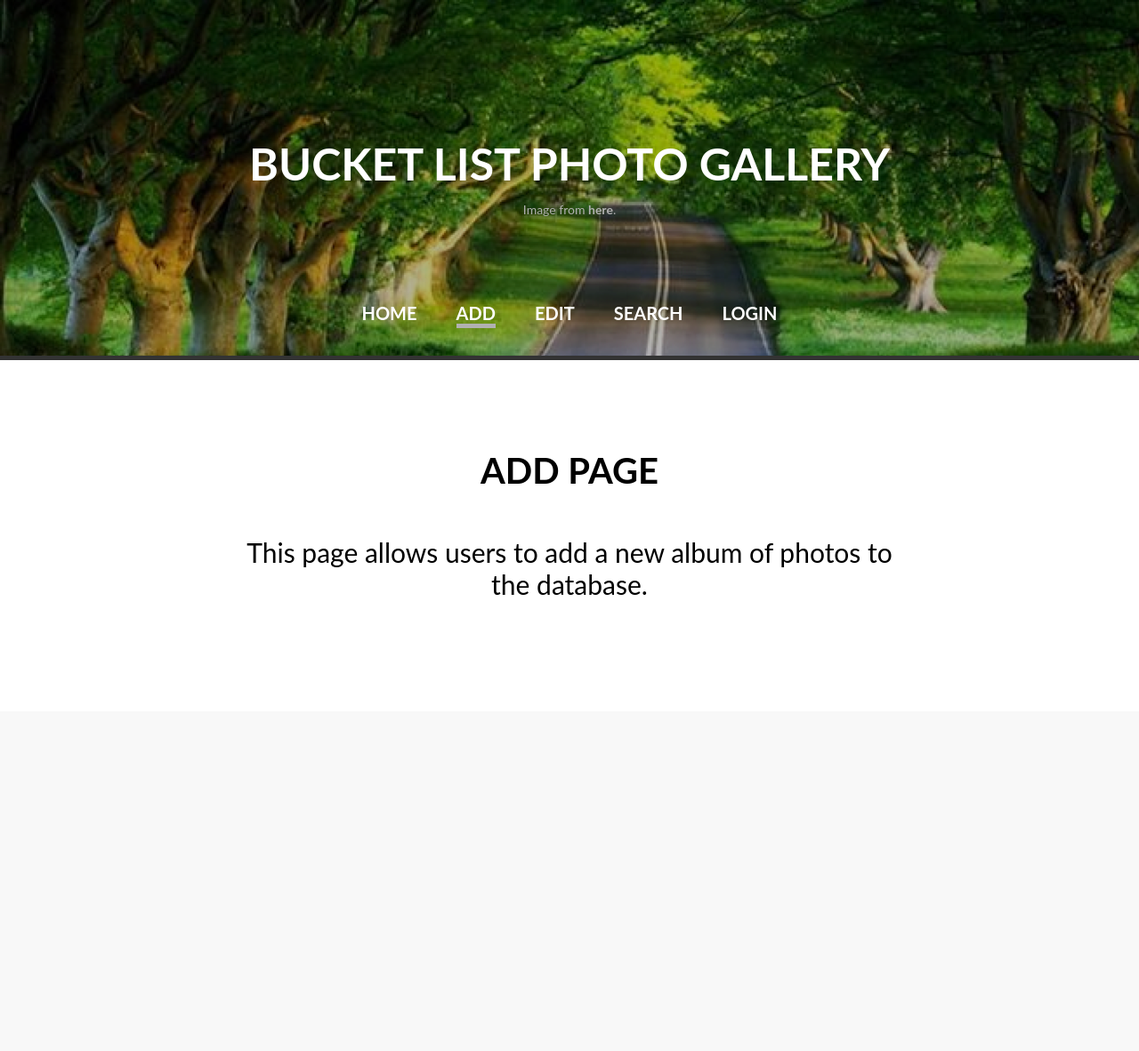
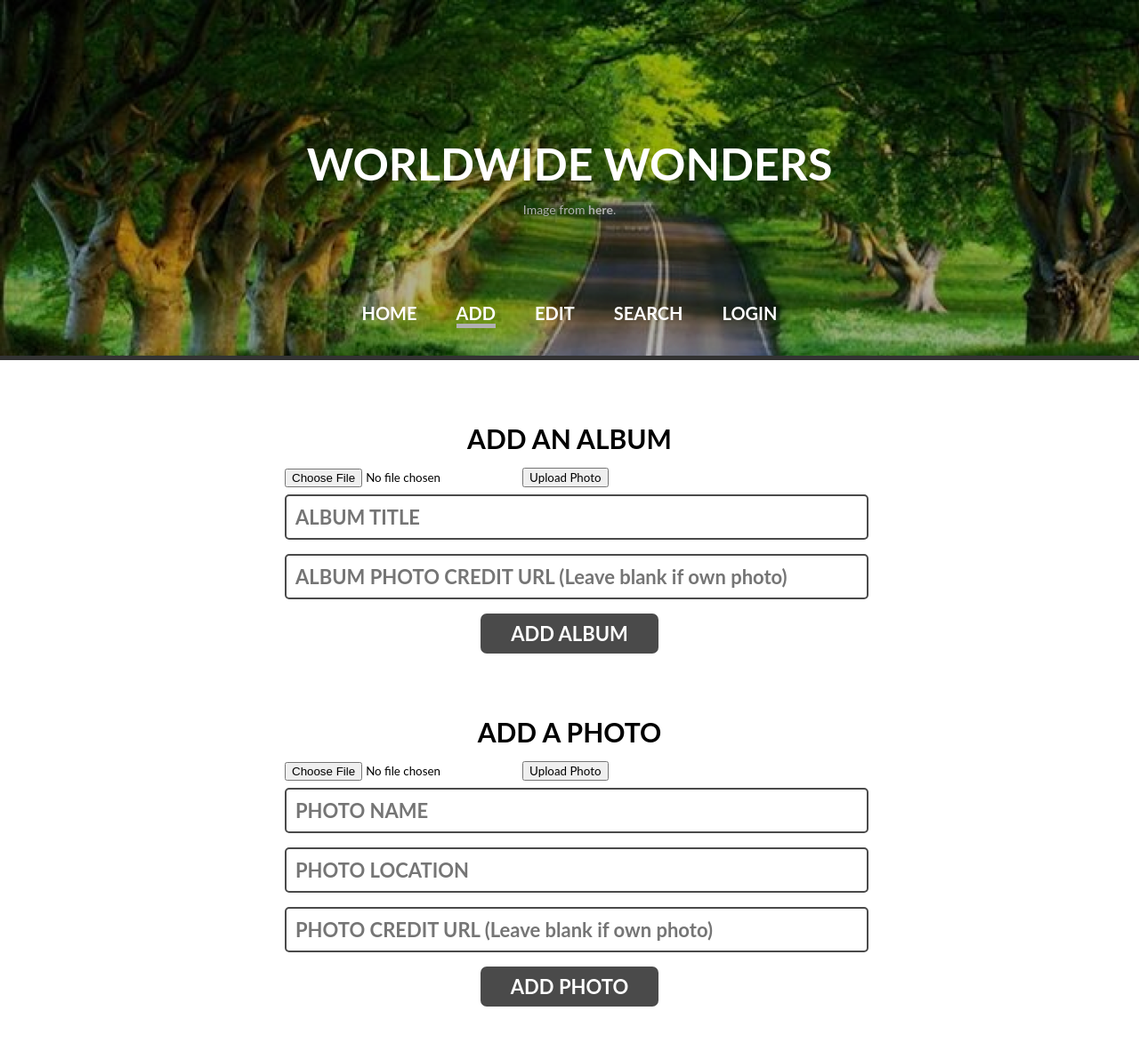
Before and after one commit to acheng96/Cornell-CS2300, a PHP site: page /files/add.php in a window 1280 px wide. Shown: the whole page at 89% size. Before the commit the page ends 669 px from the top, so only its background shows below. Run offline with PHP 8.4, Linux system fonts and the light colour scheme.

Commit message:
Add new albums and images and create add forms with validation

```diff
--- a/p3/css/stylesheet.css
+++ b/p3/css/stylesheet.css
@@ -145,7 +145,7 @@ ul {
 	margin: auto;
 }
 
-#album-name {
+.album-name {
 	margin-bottom: 0;
 	font-weight: bold;
 	font-size: 40px;
@@ -153,14 +153,14 @@ ul {
 	text-transform: uppercase;
 }
 
-#album-date-created, #album-date-modified {
+.album-date-created, .album-date-modified {
 	margin: 10px 0 0 0;
 	font-weight: normal;
 	font-size: 20px;
 	text-align: center;
 }
 
-#album-image {
+.album-image {
 	display: block;
 	margin: auto;
 	width: 500px;
@@ -176,14 +176,14 @@ ul {
 	text-align: center;
 }
 
-#image-credit {
+.image-credit {
 	margin-top: 10px;
 	font-weight: normal;
 	font-size: 14px;
 	text-align: center;
 }
 
-#image-credit b {
+.image-credit b {
 	color: black;
 }
 
@@ -208,21 +208,21 @@ ul {
 	overflow: hidden;
 }
 
-.album-image {
+.photo-image {
 	background-size: 100%;
 	width: 24.75vw;
     height: 24.75vw;
 	min-height: 350px;
 }
 
-#photo-title {
+.photo-title {
 	font-weight: bold;
 	font-size: 20px;
 	text-align: center;
 	color: black;
 }
 
-#photo-caption {
+.photo-caption {
 	margin: 0;
 	font-weight: normal;
 	font-size: 16px;
@@ -230,13 +230,72 @@ ul {
 	color: black;
 }
 
-#photo-credit {
+.photo-credit {
 	font-weight: normal;
 	font-size: 14px;
 	text-align: center;
 	color: black;
 }
 
-#photo-credit b {
+.photo-credit b {
 	color: black;
 }
+
+/* ============ *
+ * = Add Page = *
+ * ============ */
+
+.add-title {
+	margin: 70px 0 0 0;
+	font-weight: bold;
+	font-size: 30px;
+	text-align: center;
+}
+
+.add-subtitle {
+	margin: 15px auto;
+	font-weight: normal;
+	font-size: 20px;
+	text-align: center;
+}
+
+.add-form-container {
+	margin: 0 auto 50px;
+	width: 50%;
+}
+
+.add-form input {
+	outline: none;
+	min-height: 45px;
+	min-width: 100%;
+	height: 45px;
+	font-size: 22px;
+	font-weight: bold;
+}
+
+.add-form input[type=text], textarea {
+	padding-left: 10px;
+	margin: 8px auto;
+	width: 100%;
+	border-radius: 5px;
+	border: solid 2px #4A4A4A;
+	color: #4A4A4A;
+}
+
+.add-form input[type=submit] {
+	margin: 8px auto 0 auto;
+	display: block;
+	width: 200px;
+	min-width: 120px;
+	padding: 0 15px;
+	border-radius: 7px;
+	text-transform: uppercase;
+	text-align: center;
+	color: white;
+	background-color: #4A4A4A;
+	border-style: none;
+}
+
+#album-photo-field {
+	display: inline-flex;
+}
--- a/p3/files/add.php
+++ b/p3/files/add.php
@@ -6,6 +6,7 @@
 		<meta charset="utf-8">
     	<link rel="stylesheet" type="text/css" href="../css/stylesheet.css">
     	<meta name="viewport" content="width=device-width, initial-scale=1">
+    	<script src = "../script/valid.js"></script>
 		<title>Add Page</title>
 	</head>
 
@@ -14,8 +15,58 @@
 		<!-- Header -->
 		<?php include("header.php"); ?>
 
-		<h2 class="page-title">ADD PAGE</h2>
-		<p class="page-description">This page allows users to add a new album of photos to the database.</p>
+		<!-- Upload the image -->
+		<?php
+			print '<pre style="display:none;">' . print_r( $_FILES, true ) . '</pre>';
+			if (!empty($_FILES['newphoto'])) {
+				$newPhoto = $_FILES['newphoto'];
+				$originalName = $newPhoto['name'];
+				if ($newPhoto['error'] == 0) {
+					$tempName = $newPhoto['tmp_name'];
+					move_uploaded_file($tempName, "../assets/$originalName");
+					$_SESSION['photos'][] = $originalName;
+					print("The file $originalName was uploaded successfully.\n");
+				} else {
+					print("Error: The file $originalName was not uploaded.\n");
+				}
+			}
+		?>
+
+		<!-- Body -->
+		<h2 class="add-title">ADD AN ALBUM</h2>
+		<h3 id="album-form-subtitle" class="add-subtitle"></h3>
+
+		<!-- Add Album Form Container -->
+		<div class="add-form-container">
+			<!-- Add Album Form -->
+			<form id="upload-album-photo-form" method="post" enctype="multipart/form-data">
+				<input type="file" name="newphoto">
+				<input type="submit" name="Upload photo" value="Upload Photo">
+			</form>
+			<form class="add-form" name="addAlbumForm" action="add.php" onsubmit="return validAddAlbumForm();" method="POST">
+			    <input id="album-title-field" type="text" placeholder="ALBUM TITLE" name="albumTitle" maxlength="50" required title="Letters, spaces, dashes, and underscores only."><br>
+			    <input id="album-photo-credit-field" type="text" placeholder="ALBUM PHOTO CREDIT URL (Leave blank if own photo)" name="albumPhotoCredit"><br>
+			    <input type="submit" name="add-album-submit" value="Add Album">
+			</form>
+		</div>
+
+		<h2 class="add-title">ADD A PHOTO</h2>
+		<h3 id="photo-form-subtitle" class="add-subtitle"></h3>
+
+		<!-- Add Photo Form Container -->
+		<div class="add-form-container">
+			<!-- Add Album Form -->
+			<form id="upload-photo-form" method="post" enctype="multipart/form-data">
+				<input type="file" name="newphoto">
+				<input type="submit" name="Upload photo" value="Upload Photo">
+			</form>
+			<form class="add-form" name="addPhotoForm" action="add.php" onsubmit="return validAddPhotoForm();" method="POST">
+			    <input id="photo-name-field" type="text" placeholder="PHOTO NAME" name="photoName" maxlength="20" required title="Letters, spaces, dashes, and underscores only."><br>
+			    <input id="photo-caption-field" type="text" placeholder="PHOTO LOCATION" name="photoCaption" maxlength="50" required title="Letters, spaces, dashes, and underscores only."><br>
+			    <input id="photo-credit-field" type="text" placeholder="PHOTO CREDIT URL (Leave blank if own photo)" name="photoCredit"><br>
+			    <input type="submit" name="add-photo-submit" value="Add Photo">
+			</form>
+		</div>
 
 	</body>
 
--- a/p3/files/config.php
+++ b/p3/files/config.php
@@ -1,4 +1,5 @@
 <?php
+	// Define variables to allow an instantiated mysqli object to connect to my database
 	define('DB_HOST', 'localhost');
 	define('DB_NAME', 'info230_SP16_ac962sp16');
 	define('DB_USER', 'ac962sp16');
--- a/p3/files/edit.php
+++ b/p3/files/edit.php
@@ -14,8 +14,9 @@
 		<!-- Header -->
 		<?php include("header.php"); ?>
 
+		<!-- Body -->
 		<h2 class="page-title">EDIT PAGE</h2>
-		<p class="page-description">This page allows users to edit and delete the albums and images.</p>
+		<p class="page-description">This page displays an edit form and allows users to edit and delete the albums and images.</p>
 
 	</body>
 
--- a/p3/files/header.php
+++ b/p3/files/header.php
@@ -8,7 +8,7 @@
 	print "<div class='header'>
 		<div class='header-container'>
 			<ul class='header-title'>
-				<li><h1>BUCKET LIST PHOTO GALLERY</h1></li>
+				<li><h1>WORLDWIDE WONDERS</h1></li>
 				<li><h4>Image from <a class='header-image-url' href='https://s-media-cache-ak0.pinimg.com/736x/4d/07/ff/4d07ff22aba1feaeebc817d46e6b1021.jpg' target='_blank'><b>here</b></a>.</h4></li>
 			</ul>
 
--- a/p3/files/login.php
+++ b/p3/files/login.php
@@ -14,8 +14,9 @@
 		<!-- Header -->
 		<?php include("header.php"); ?>
 
+		<!-- Body -->
 		<h2 class="page-title">LOGIN PAGE</h2>
-		<p class="page-description">This page allows users to login to use the site as an admin.</p>
+		<p class="page-description">This page displays a login form and allows users to log in to use the site as an admin.</p>
 
 	</body>
 
--- a/p3/files/search.php
+++ b/p3/files/search.php
@@ -14,8 +14,9 @@
 		<!-- Header -->
 		<?php include("header.php"); ?>
 
+		<!-- Body -->
 		<h2 class="page-title">SEARCH PAGE</h2>
-		<p class="page-description">This page allows users to search for photos whose text fields contain the user's input.</p>
+		<p class="page-description">This page displays a search form and allows users to search for photos whose text fields contain the user's input.</p>
 	</body>
 
 </html>
--- /dev/null
+++ b/p3/script/valid.js
@@ -0,0 +1,100 @@
+
+/* ======================== *
+ * = Validation Functions = *
+ * ======================== */
+
+// Check that input field contains 1) only letters, spaces, dashes, and underscore and 2) not just all spaces
+function validTextInput(formType, name) {
+	var allLegalChars = /^[A-Za-z\s-_]+$/.test(name); // Return False if contains illegal chars
+	var notAllSpaces = /\S/.test(name); // Return False if all spaces
+	var isValidName = allLegalChars && notAllSpaces;
+
+	updateFieldBorder("name-field", isValidName);
+
+	if (!allLegalChars) {
+		updateErrorMessage("name-field", "Letters, spaces, dashes, and underscores only.");
+	} else if (!notAllSpaces) {
+		updateErrorMessage("name-field", "Cannot be empty or contain only spaces.");
+	} else {
+		updateErrorMessage("name-field", "");
+	}
+
+	return (isValidName);
+}
+
+// Check that input field does not only contain spaces
+function validSpacesTextInput(formType, id, text) {
+	var isValidTextInput = /\S/.test(text); // Return False if all spaces
+	updateFieldBorder(id, isValidTextInput);
+
+	if (!isValidTextInput) {
+		updateErrorMessage(id, "Cannot be empty or contain only spaces.");
+	}
+
+	return isValidTextInput;
+}
+
+// Check image url field for existence of displayable image or if no url is inputted
+function validImageURL(formType, id, url) {
+    var image = new Image();
+    image.src = url;
+
+    var isValidImageURL = (image.height != 0) || (url.trim() == ""); // Return False if no image
+    updateFieldBorder("image-url-field", isValidImageURL);
+
+    if (!isValidImageURL) {
+   		updateErrorMessage(id, "Invalid Image URL.");
+    }
+
+    return isValidImageURL;
+}
+
+// Validate all user input fields for add album form
+function validAddAlbumForm() {
+	var albumTitle = validTextInput(document.forms.addAlbumForm.albumTitle.value);
+	var albumPhotoCreditURL = validImageURL(document.forms.addAlbumForm.albumPhotoCredit.value);
+	var isValidForm = (albumTitle && albumPhotoCreditURL);
+
+	alert("validated album");
+	console.log("validated album");
+    console.log(isValidForm);
+
+	// return isValidForm;
+}
+
+// Validate all user input fields for add photo form
+function validAddPhotoForm() {
+	var photoName = validTextInput(document.forms.addPhotoForm.photoName.value);
+	var photoLocation = validTextInput(document.forms.addPhotoForm.photoCaption.value);
+	var photoCreditURL = validImageURL(document.forms.addPhotoForm.photoCredit.value);
+	var isValidForm = (photoName && photoLocation && photoCreditURL);
+
+	alert("validated photo");
+	console.log("validated photo");
+    console.log(isValidForm);
+
+	// return isValidForm;
+}
+
+/* ==================== *
+ * = Helper Functions = *
+ * ==================== */
+
+// Show red border when input is invalid
+function updateFieldBorder(id, valid) {
+	document.getElementById(id).style.border = valid ? "solid 2px #4A4A4A" : "solid 3px red";
+}
+
+// Show error message
+function updateErrorMessage(id, errorMessage) {
+	var albumFields = {"album-title-field": "Album Title", "album-photo-field": "Album Photo Credit", "album-photo-credit-field": "Album Photo Credit"};
+	var photoFields = {"photo-name-field": "Photo Name", "photo-caption-field": "Photo Caption", "photo-field": "Photo", "photo-credit-field": "Photo Credit"};
+
+	if (id in albumFields) {
+		var field = albumFields[id];
+		document.getElementById("album-form-subtitle").innerHTML = (errorMessage == "") ? "" : (field + ": " + errorMessage);
+	} else {
+		var field = photoFields[id];
+		document.getElementById("photo-form-subtitle").innerHTML = (errorMessage == "") ? "" : (field + ": " + errorMessage);
+	}
+}
```
Also changed, not shown: p3/index.php (+25 -11 lines), p3/assets/ancient-civilizations-album-cover.jpg (added), p3/assets/ancient-ruins-album-cover.jpg (added), p3/assets/aztec-temple.jpg (added), p3/assets/colosseum.jpeg (added), p3/assets/machu-picchu.jpg (added), p3/assets/parthenon.jpg (added), p3/assets/sphinx.jpg (added), 2 other files.
